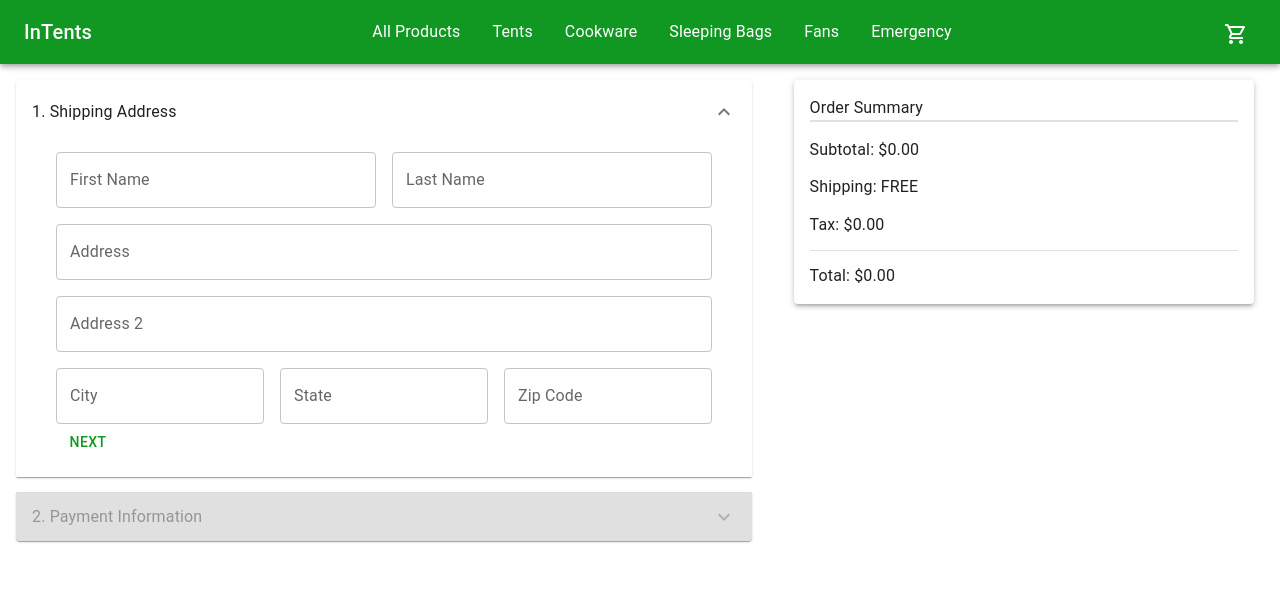
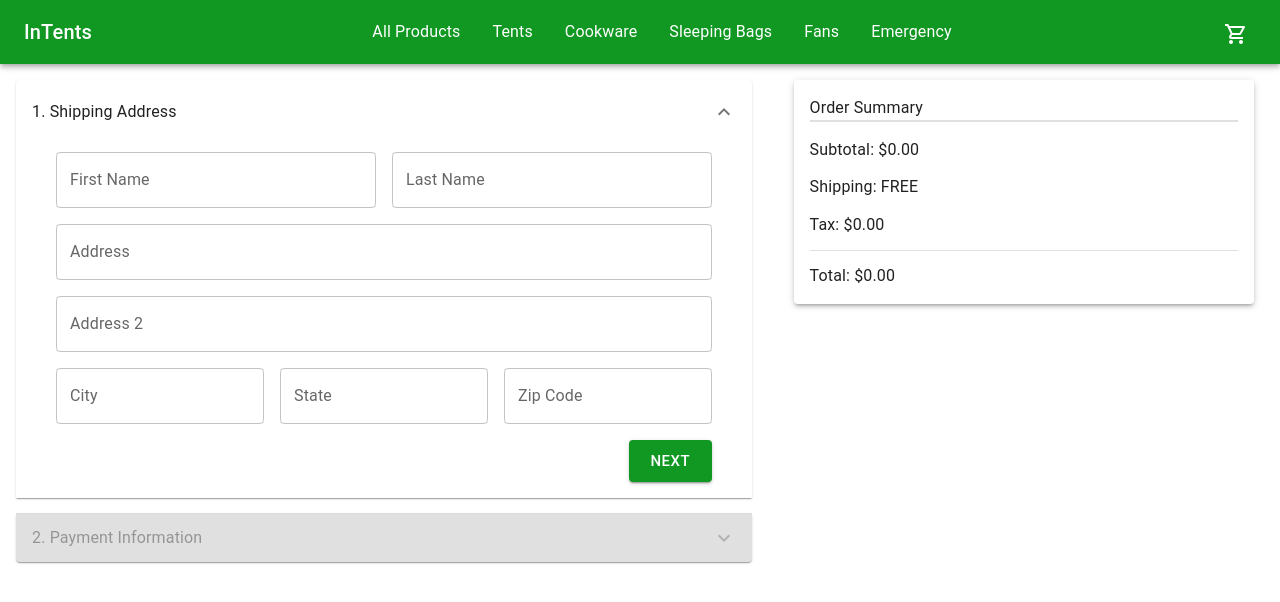
Before and after one commit to kitsi/InTents, a React (Create React App) app in the folder client-side/: page /checkout in a window 1280 px wide. Shown: the top 602 px of the page. Built offline with nearby package versions, Linux system fonts and the light colour scheme.

Commit message:
Changed button layout on address and payment form to be on right side and larger. Address form button will change from next to update after being clicked

```diff
--- a/client-side/src/components/CheckoutPage/forms/AddressForm.jsx
+++ b/client-side/src/components/CheckoutPage/forms/AddressForm.jsx
@@ -1,5 +1,5 @@
-import { Button, Container, Grid, TextField } from "@mui/material";
-import React from "react";
+import { Button, Container, Grid, TextField, Box } from "@mui/material";
+import React, { useState } from "react";
 import { useDispatch } from "react-redux";
 import { setAddressForm } from "../checkoutSlice";
 import addressFormSchema from "../validations/AddressFormSchema";
@@ -8,7 +8,7 @@ import { useFormik } from "formik";
 const AddressForm = (props) => {
   const { openPaymentAccordion } = props;
   const dispatch = useDispatch();
-
+  const [buttonText, setButtonText] = useState("Next");
   const formik = useFormik({
     initialValues: {
       firstName: "",
@@ -134,9 +134,27 @@ const AddressForm = (props) => {
             />
           </Grid>
         </Grid>
-        <Button type="submit" color="primary" disabled={isSubmitting}>
-          Next
-        </Button>
+        <Box
+          sx={{
+            display: "flex",
+            justifyContent: "flex-end",
+          }}
+        >
+          <Button
+            type="submit"
+            size="large"
+            color="primary"
+            variant="contained"
+            sx={{
+              marginTop: "1rem",
+            }}
+            onClick={() => {
+              setButtonText("Update");
+            }}
+          >
+            {buttonText}
+          </Button>
+        </Box>
       </form>
     </Container>
   );
--- a/client-side/src/components/CheckoutPage/forms/PaymentForm.jsx
+++ b/client-side/src/components/CheckoutPage/forms/PaymentForm.jsx
@@ -1,6 +1,6 @@
 import React from "react";
 
-import { Container, Grid, TextField, Button } from "@mui/material";
+import { Container, Grid, TextField, Button, Box } from "@mui/material";
 import { useDispatch } from "react-redux";
 import { setPaymentForm } from "../checkoutSlice";
 
@@ -93,7 +93,12 @@ const PaymentForm = (props) => {
             />
           </Grid>
         </Grid>
-
+        <Box
+          sx={{
+            display: "flex",
+            justifyContent: "flex-end",
+          }}
+        >
           <Button
             type="submit"
             variant="contained"
@@ -105,6 +110,7 @@ const PaymentForm = (props) => {
           >
             Place Order
           </Button>
+        </Box>
       </form>
     </Container>
   );
```
Lines whose indentation alone changed are shown as unchanged.
